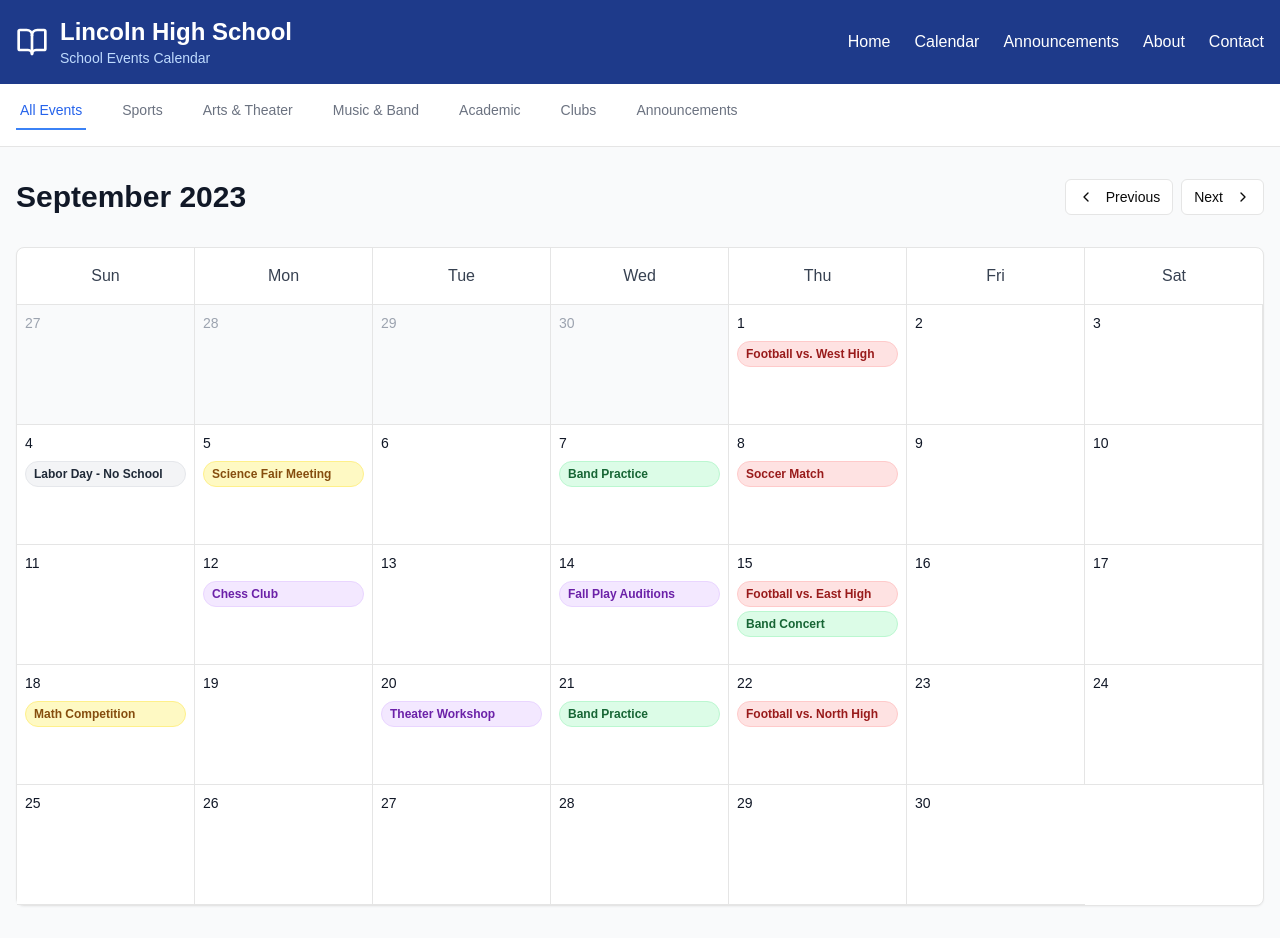
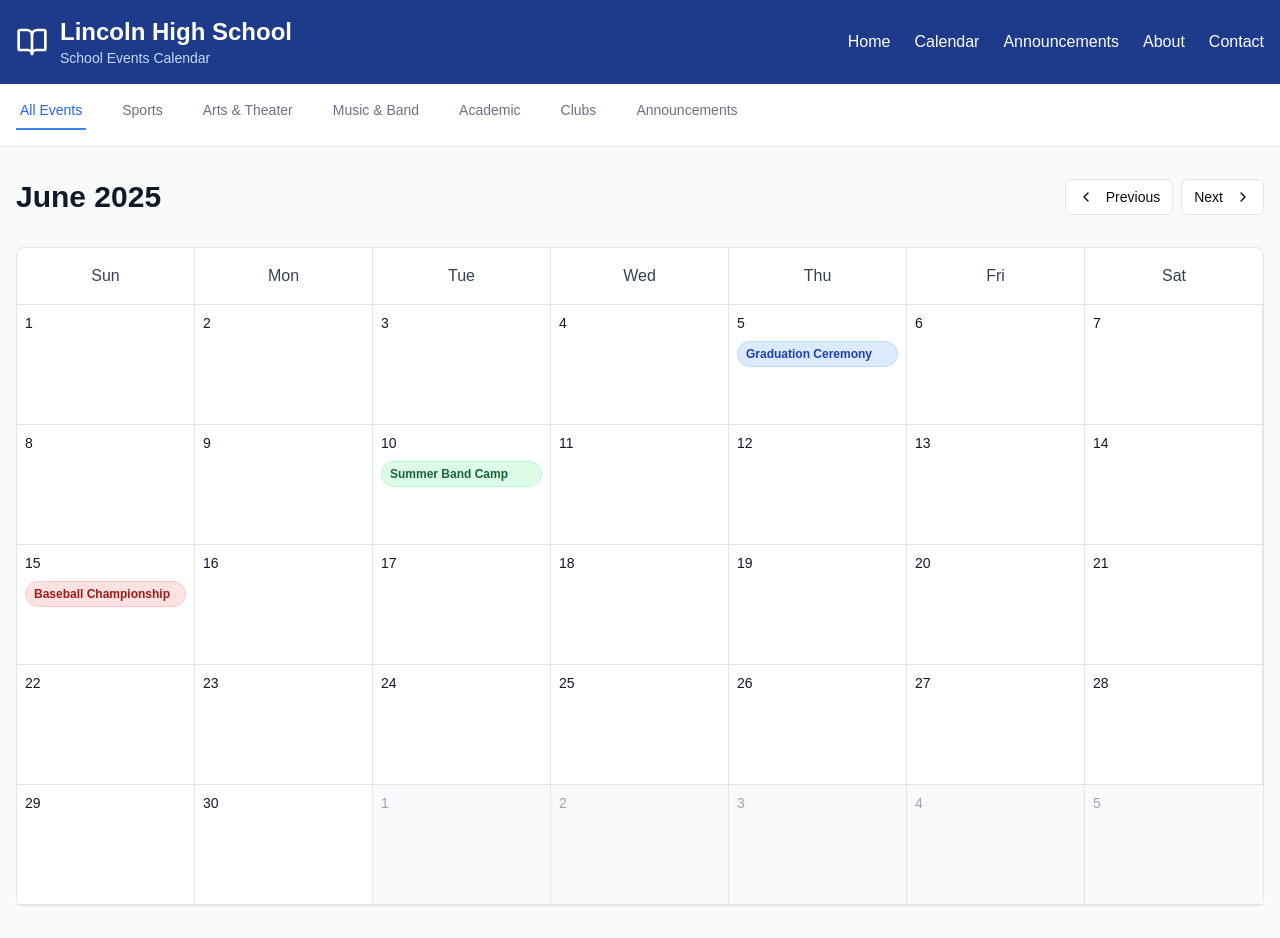
Before and after one commit to SuperSonicGodHacker/akcalendar, a Next.js app: page / in a window 1280 px wide. Built offline with nearby package versions, Linux system fonts and the light colour scheme.

Commit message:
feat: enhance calendar with month navigation and start date
Add dynamic month navigation and set start date to June 2025

#VERCEL_SKIP

Co-authored-by: null <176257685+SuperSonicGodHacker@users.noreply.github.com>

```diff
--- a/school-calendar.tsx
+++ b/school-calendar.tsx
@@ -16,62 +16,212 @@ const eventCategories = [
 ]
 
 const events = [
-  { date: 1, title: "Football vs. West High", category: "sports", color: "bg-red-100 text-red-800 border-red-200" },
+  // June 2025 events
+  {
+    date: 5,
+    month: 5,
+    year: 2025,
+    title: "Graduation Ceremony",
+    category: "announcements",
+    color: "bg-blue-100 text-blue-800 border-blue-200",
+  },
+  {
+    date: 10,
+    month: 5,
+    year: 2025,
+    title: "Summer Band Camp",
+    category: "music",
+    color: "bg-green-100 text-green-800 border-green-200",
+  },
+  {
+    date: 15,
+    month: 5,
+    year: 2025,
+    title: "Baseball Championship",
+    category: "sports",
+    color: "bg-red-100 text-red-800 border-red-200",
+  },
+
+  // July 2025 events
   {
     date: 4,
-    title: "Labor Day - No School",
+    month: 6,
+    year: 2025,
+    title: "Independence Day - No School",
     category: "announcements",
     color: "bg-gray-100 text-gray-800 border-gray-200",
   },
   {
+    date: 12,
+    month: 6,
+    year: 2025,
+    title: "Summer Theater Workshop",
+    category: "arts",
+    color: "bg-purple-100 text-purple-800 border-purple-200",
+  },
+
+  // August 2025 events
+  {
+    date: 15,
+    month: 7,
+    year: 2025,
+    title: "Back to School Prep",
+    category: "announcements",
+    color: "bg-blue-100 text-blue-800 border-blue-200",
+  },
+  {
+    date: 25,
+    month: 7,
+    year: 2025,
+    title: "Fall Sports Tryouts",
+    category: "sports",
+    color: "bg-red-100 text-red-800 border-red-200",
+  },
+
+  // September 2025 events
+  {
+    date: 1,
+    month: 8,
+    year: 2025,
+    title: "Football vs. West High",
+    category: "sports",
+    color: "bg-red-100 text-red-800 border-red-200",
+  },
+  {
     date: 5,
+    month: 8,
+    year: 2025,
     title: "Science Fair Meeting",
     category: "academic",
     color: "bg-yellow-100 text-yellow-800 border-yellow-200",
   },
-  { date: 7, title: "Band Practice", category: "music", color: "bg-green-100 text-green-800 border-green-200" },
-  { date: 8, title: "Soccer Match", category: "sports", color: "bg-red-100 text-red-800 border-red-200" },
-  { date: 12, title: "Chess Club", category: "clubs", color: "bg-purple-100 text-purple-800 border-purple-200" },
   {
-    date: 14,
+    date: 7,
+    month: 8,
+    year: 2025,
+    title: "Band Practice",
+    category: "music",
+    color: "bg-green-100 text-green-800 border-green-200",
+  },
+  {
+    date: 12,
+    month: 8,
+    year: 2025,
+    title: "Chess Club",
+    category: "clubs",
+    color: "bg-purple-100 text-purple-800 border-purple-200",
+  },
+
+  // October 2025 events
+  {
+    date: 31,
+    month: 9,
+    year: 2025,
+    title: "Halloween Dance",
+    category: "announcements",
+    color: "bg-orange-100 text-orange-800 border-orange-200",
+  },
+  {
+    date: 15,
+    month: 9,
+    year: 2025,
     title: "Fall Play Auditions",
     category: "arts",
     color: "bg-purple-100 text-purple-800 border-purple-200",
   },
-  { date: 15, title: "Football vs. East High", category: "sports", color: "bg-red-100 text-red-800 border-red-200" },
-  { date: 15, title: "Band Concert", category: "music", color: "bg-green-100 text-green-800 border-green-200" },
-  {
-    date: 18,
-    title: "Math Competition",
-    category: "academic",
-    color: "bg-yellow-100 text-yellow-800 border-yellow-200",
-  },
-  { date: 20, title: "Theater Workshop", category: "arts", color: "bg-purple-100 text-purple-800 border-purple-200" },
-  { date: 21, title: "Band Practice", category: "music", color: "bg-green-100 text-green-800 border-green-200" },
-  { date: 22, title: "Football vs. North High", category: "sports", color: "bg-red-100 text-red-800 border-red-200" },
 ]
 
 const daysOfWeek = ["Sun", "Mon", "Tue", "Wed", "Thu", "Fri", "Sat"]
 
 export default function Component() {
   const [activeCategory, setActiveCategory] = useState("all")
-  const [currentMonth, setCurrentMonth] = useState("September 2023")
+  const [currentDate, setCurrentDate] = useState(new Date(2025, 5, 1)) // June 2025 (month is 0-indexed)
 
-  // Generate calendar days for September 2023
-  const calendarDays = []
+  const monthNames = [
+    "January",
+    "February",
+    "March",
+    "April",
+    "May",
+    "June",
+    "July",
+    "August",
+    "September",
+    "October",
+    "November",
+    "December",
+  ]
 
-  // Previous month days (27-30)
-  for (let i = 27; i <= 30; i++) {
-    calendarDays.push({ date: i, isCurrentMonth: false })
+  const navigateMonth = (direction: "prev" | "next") => {
+    setCurrentDate((prevDate) => {
+      const newDate = new Date(prevDate)
+      if (direction === "prev") {
+        newDate.setMonth(newDate.getMonth() - 1)
+      } else {
+        newDate.setMonth(newDate.getMonth() + 1)
+      }
+      return newDate
+    })
   }
 
-  // Current month days (1-30)
-  for (let i = 1; i <= 30; i++) {
-    calendarDays.push({ date: i, isCurrentMonth: true })
+  const getCurrentMonthYear = () => {
+    return `${monthNames[currentDate.getMonth()]} ${currentDate.getFullYear()}`
+  }
+
+  const getDaysInMonth = (date: Date) => {
+    return new Date(date.getFullYear(), date.getMonth() + 1, 0).getDate()
+  }
+
+  const getFirstDayOfMonth = (date: Date) => {
+    return new Date(date.getFullYear(), date.getMonth(), 1).getDay()
+  }
+
+  const generateCalendarDays = () => {
+    const daysInMonth = getDaysInMonth(currentDate)
+    const firstDay = getFirstDayOfMonth(currentDate)
+    const calendarDays = []
+
+    // Previous month days
+    const prevMonth = new Date(currentDate.getFullYear(), currentDate.getMonth() - 1, 1)
+    const daysInPrevMonth = getDaysInMonth(prevMonth)
+
+    for (let i = firstDay - 1; i >= 0; i--) {
+      calendarDays.push({
+        date: daysInPrevMonth - i,
+        isCurrentMonth: false,
+        isPrevMonth: true,
+      })
+    }
+
+    // Current month days
+    for (let i = 1; i <= daysInMonth; i++) {
+      calendarDays.push({
+        date: i,
+        isCurrentMonth: true,
+        isPrevMonth: false,
+      })
+    }
+
+    // Next month days to fill the grid
+    const totalCells = Math.ceil((firstDay + daysInMonth) / 7) * 7
+    const remainingCells = totalCells - (firstDay + daysInMonth)
+
+    for (let i = 1; i <= remainingCells; i++) {
+      calendarDays.push({
+        date: i,
+        isCurrentMonth: false,
+        isPrevMonth: false,
+      })
+    }
+
+    return calendarDays
   }
 
   const getEventsForDate = (date: number) => {
-    return events.filter((event) => event.date === date)
+    return events.filter(
+      (event) =>
+        event.date === date && event.month === currentDate.getMonth() && event.year === currentDate.getFullYear(),
+    )
   }
 
   return (
@@ -133,13 +283,13 @@ export default function Component() {
       <div className="container mx-auto px-4 py-8">
         {/* Calendar Header */}
         <div className="flex items-center justify-between mb-8">
-          <h2 className="text-3xl font-bold text-gray-900">{currentMonth}</h2>
+          <h2 className="text-3xl font-bold text-gray-900">{getCurrentMonthYear()}</h2>
           <div className="flex space-x-2">
-            <Button variant="outline" size="sm">
+            <Button variant="outline" size="sm" onClick={() => navigateMonth("prev")}>
               <ChevronLeft className="h-4 w-4 mr-1" />
               Previous
             </Button>
-            <Button variant="outline" size="sm">
+            <Button variant="outline" size="sm" onClick={() => navigateMonth("next")}>
               Next
               <ChevronRight className="h-4 w-4 ml-1" />
             </Button>
@@ -159,7 +309,7 @@ export default function Component() {
 
           {/* Calendar Days */}
           <div className="grid grid-cols-7">
-            {calendarDays.map((day, index) => (
+            {generateCalendarDays().map((day, index) => (
               <div
                 key={index}
                 className={`min-h-[120px] p-2 border-r border-b last:border-r-0 ${
```
